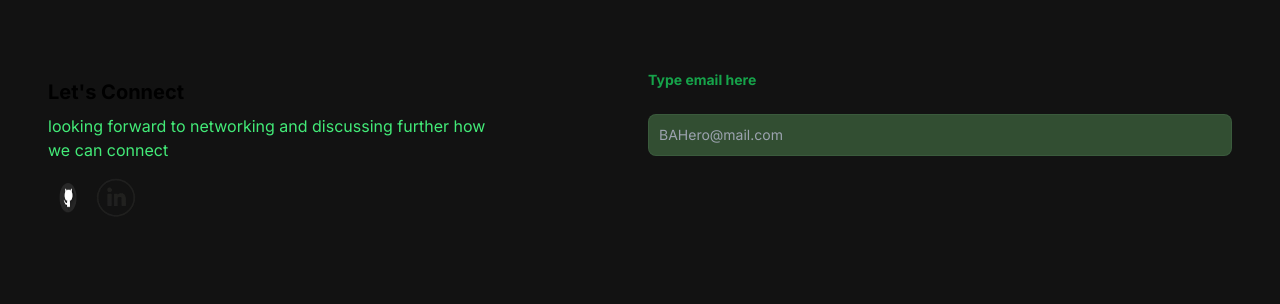
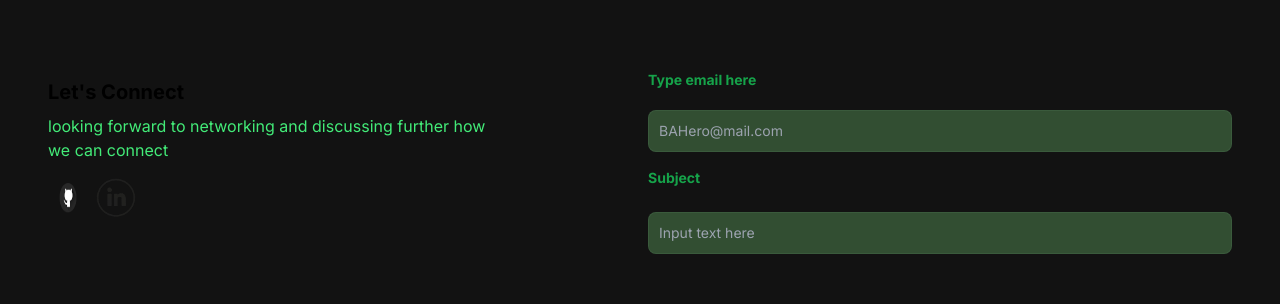
Before and after one commit to OlebogengBogopane/devresume, a Next.js app in the folder ole-portfolio/: page / in a window 1280 px wide. Shown: the part 1767-2071 px from the top of the page. Built offline with nearby package versions, Linux system fonts and the light colour scheme.

Commit message:
subject placeholder

```diff
--- a/ole-portfolio/src/app/components/EmailSection.jsx
+++ b/ole-portfolio/src/app/components/EmailSection.jsx
@@ -32,15 +32,30 @@ const EmailSection = () => {
             </div>
         </div>
         <div>
-            <form className="text-green-600 flex flex-col gap-4 ">
-              <label htmlFor="email" className='font-bold block mb-2 text-sm '>
+            <form className="text-green-600 flex flex-col gap-4  ">
+              <label
+               htmlFor="email" className='font-bold block mb-1 text-sm '
+              >
                 Type email here
                 </label>
                 <input type="email"
                 id='email'
                 required
                 className='bg-[#68b06861] text-white border border-[#b4f3c911] text-sm rounded-lg block w-full p-2.5'
-                placeholder='BAHero@mail.com'/>
+                placeholder='BAHero@mail.com'
+                />
+
+                 <label
+               htmlFor="subject" className='font-bold block mb-2 text-sm '
+              >
+                Subject
+                </label>
+                <input type="text"
+                id='subject'
+                required
+                className='bg-[#68b06861] text-white border border-[#b4f3c911] text-sm rounded-lg block w-full p-2.5'
+                placeholder='Input text here'
+                />
             </form>
         </div>
     </section>
```
